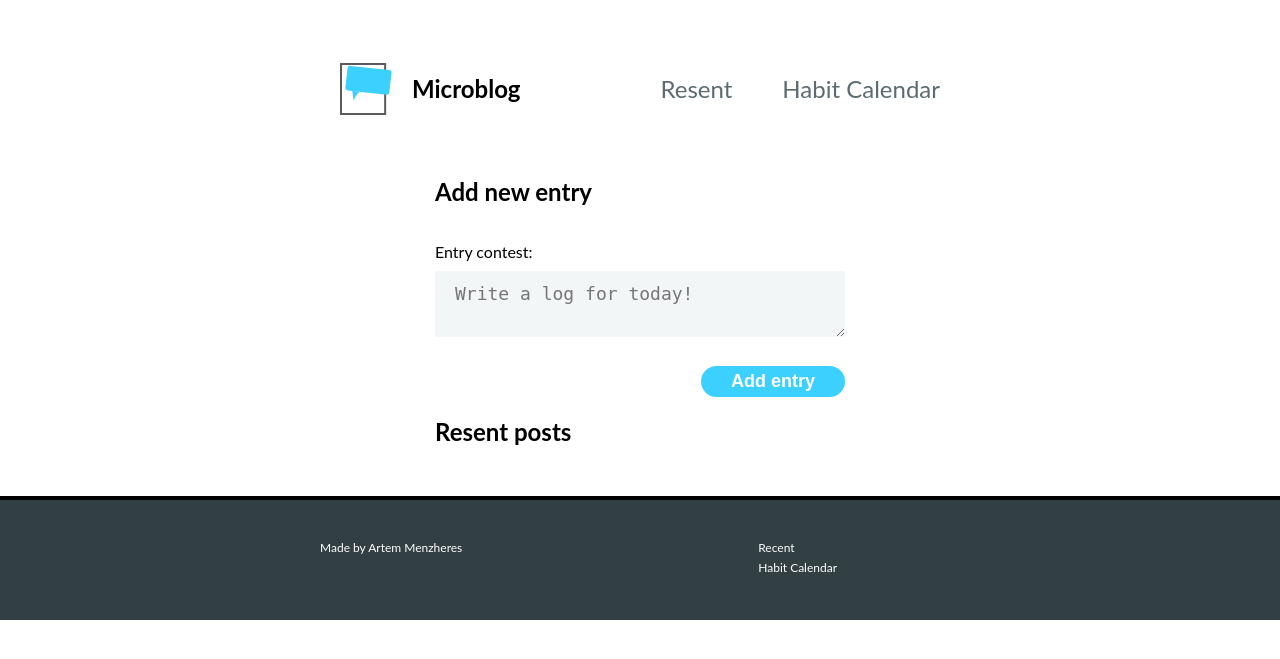
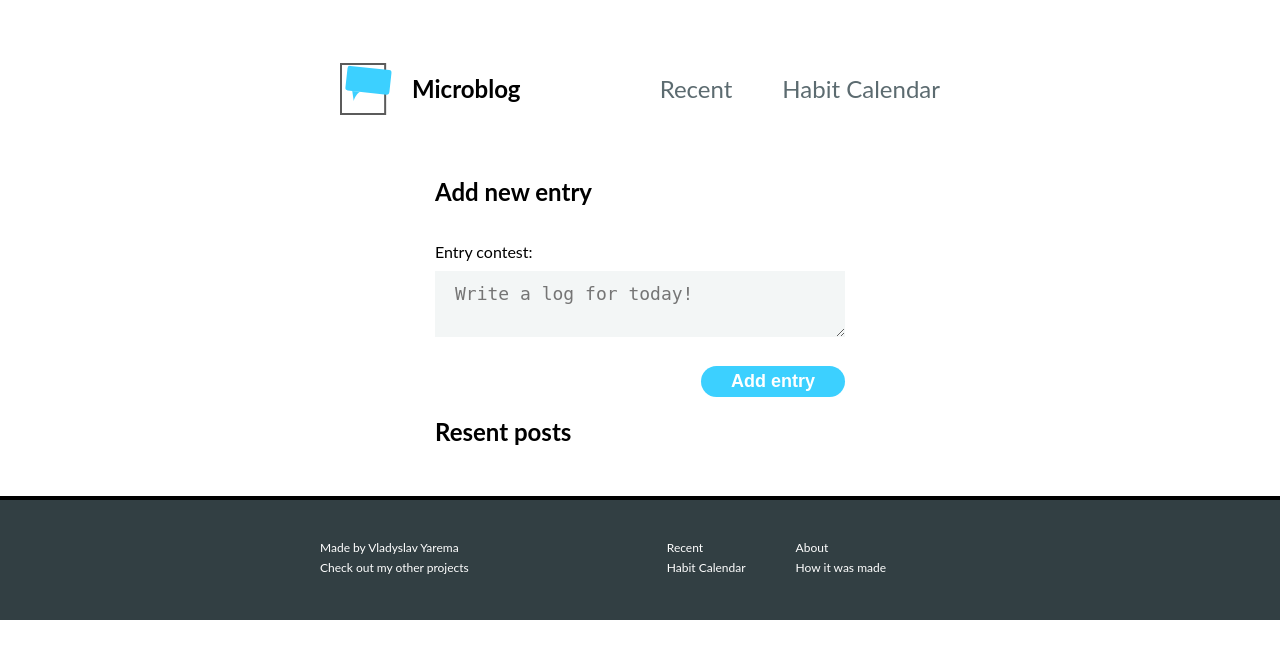
Before and after one commit to stepanskyvlad/flask-migro-blog, a Flask app: page / in a window 1280 px wide. Shown: the top 659 px of the page. Run offline with Flask 3, Linux system fonts and the light colour scheme; data that the repository does not hold is empty.

Commit message:
edites small parts of project

```diff
--- a/templates/home.html
+++ b/templates/home.html
@@ -14,7 +14,7 @@
             </a>
         </div>
         <ul class="navbar__navigation">
-            <li class="navbar__navigation-item"><a href="{{ url_for('habits.home') }}" class="navbar__link">Resent</a></li>
+            <li class="navbar__navigation-item"><a href="{{ url_for('habits.home') }}" class="navbar__link">Recent</a></li>
             <li class="navbar__navigation-item"><a href="{{ url_for('habits.habit') }}" class="navbar__link">Habit Calendar</a></li>
         </ul>
 
@@ -48,18 +48,18 @@
     <footer class="footer">
         <div class="footer__content">
             <section class="left">
-                <a class="footer__item" href="#">Made by Artem Menzheres</a>
-{#                <a class="footer__item" href="#">Check out my other projects</a>#}
+                <a class="footer__item" href="#">Made by Vladyslav Yarema</a>
+                <a class="footer__item" href="#">Check out my other projects</a>
             </section>
             <section class="right">
                 <div class="footer__column">
                     <a class="footer__item" href="{{ url_for('habits.home') }}">Recent</a>
                     <a class="footer__item" href="{{ url_for('habits.habit') }}">Habit Calendar</a>
                 </div>
-{#                <div class="footer__column">#}
-{#                    <a class="footer__item" href="#">About</a>#}
-{#                    <a class="footer__item" href="#">How it was made</a>#}
-{#                </div>#}
+                <div class="footer__column">
+                    <a class="footer__item" href="#">About</a>
+                    <a class="footer__item" href="#">How it was made</a>
+                </div>
             </section>
         </div>
     </footer>
```
Also changed, not shown: README.md.
